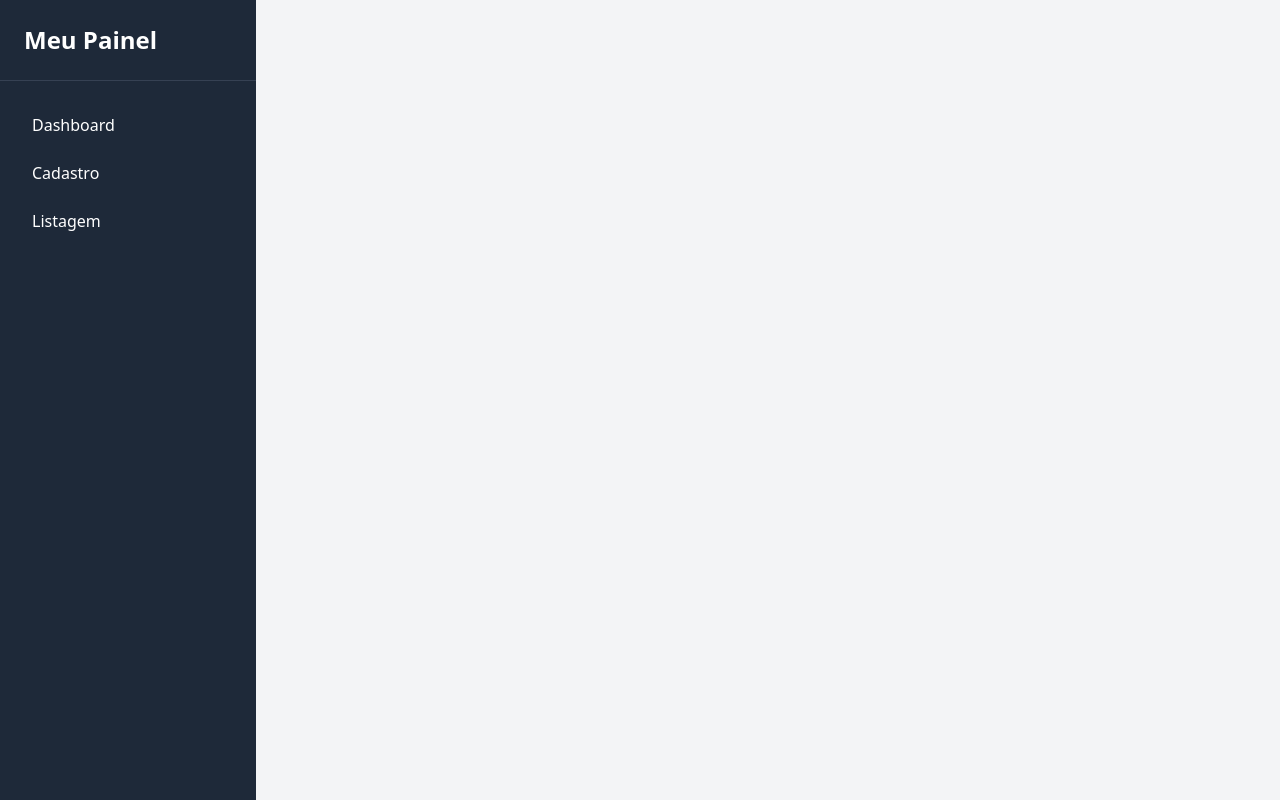
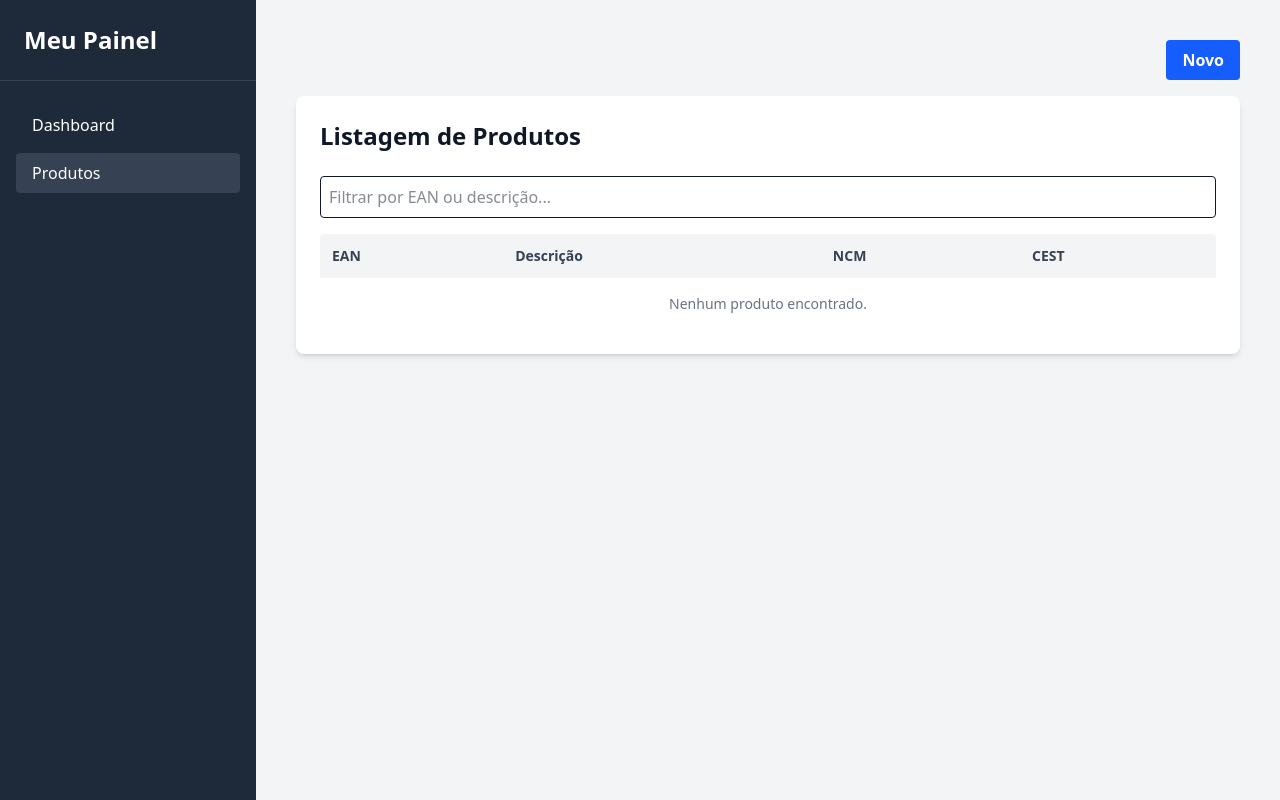
Before and after one commit to JulliaW/testando-tailwind, a Vue app: page /produtos in a window 1280 px wide. Built offline with nearby package versions, Linux system fonts and the light colour scheme.

Commit message:
FEAT: Adicionando modal de cadastro de produtos

```diff
--- a/src/components/Sidebar.vue
+++ b/src/components/Sidebar.vue
@@ -31,20 +31,12 @@
           Dashboard
         </RouterLink>
         <RouterLink
-          to="/cadastro"
+          to="/produtos"
           class="block px-4 py-2 rounded hover:bg-gray-700"
-          :class="{ 'bg-gray-700': isActive('/cadastro') }"
+          :class="{ 'bg-gray-700': isActive('/produtos') }"
           @click="closeOnMobile"
         >
-          Cadastro
-        </RouterLink>
-        <RouterLink
-          to="/listagem"
-          class="block px-4 py-2 rounded hover:bg-gray-700"
-          :class="{ 'bg-gray-700': isActive('/listagem') }"
-          @click="closeOnMobile"
-        >
-          Listagem
+          Produtos
         </RouterLink>
       </nav>
     </div>
--- a/src/views/Cadastro.vue
+++ b/src/views/Cadastro.vue
@@ -68,7 +68,7 @@
 </template>
 
 <script setup>
-import { ref } from 'vue'
+import { ref, defineEmits } from 'vue'
 
 const form = ref({
   ean: '',
@@ -86,29 +86,26 @@ const handleSubmit = () => {
 
   if (!form.value.ean || !form.value.descricao) return
 
-  // Recuperar produtos existentes
   const produtosSalvos = JSON.parse(localStorage.getItem('produtos') || '[]')
 
-  // Criar novo produto com ID único (timestamp)
   const novoProduto = {
     id: Date.now(),
     ...form.value,
   }
 
-  // Salvar no localStorage
   produtosSalvos.push(novoProduto)
   localStorage.setItem('produtos', JSON.stringify(produtosSalvos))
 
-  // Feedback
   submitted.value = true
   showErrors.value = false
 
-  // Limpar formulário
   form.value = {
     ean: '',
     descricao: '',
     ncm: '',
     cest: '',
   }
+
+  emit('close')
 }
 </script>
--- /dev/null
+++ b/src/views/Produtos.vue
@@ -0,0 +1,44 @@
+<template>
+  <div class="max-w-6xl mx-auto p-4">
+    <div class="flex justify-end mb-4">
+      <button
+        type="button"
+        class="bg-blue-600 hover:bg-blue-700 text-white font-semibold py-2 px-4 rounded"
+        @click="showModal = true"
+      >
+        Novo
+      </button>
+    </div>
+
+    <Listagem />
+
+    <!-- Modal backdrop -->
+    <div
+      v-if="showModal"
+      class="fixed inset-0 z-50 flex items-center justify-center backdrop-blur-sm bg-white/60 dark:bg-gray-800/60"
+    >
+      <div
+        class="bg-white dark:bg-gray-800 rounded-lg shadow-2xl p-6 w-full max-w-xl relative ring-1 ring-black/10 dark:ring-white/10"
+      >
+        <!-- Botão de fechar -->
+        <button
+          @click="showModal = false"
+          class="absolute top-2 right-2 text-gray-500 hover:text-red-500 text-xl"
+        >
+          ×
+        </button>
+
+        <!-- Componente de cadastro -->
+        <Cadastro @close="showModal = false" />
+      </div>
+    </div>
+  </div>
+</template>
+
+<script setup>
+import { ref } from 'vue'
+import Listagem from './Listagem.vue'
+import Cadastro from './Cadastro.vue'
+
+const showModal = ref(false)
+</script>
```
Also changed, not shown: src/router/index.js (+4 -9 lines).
